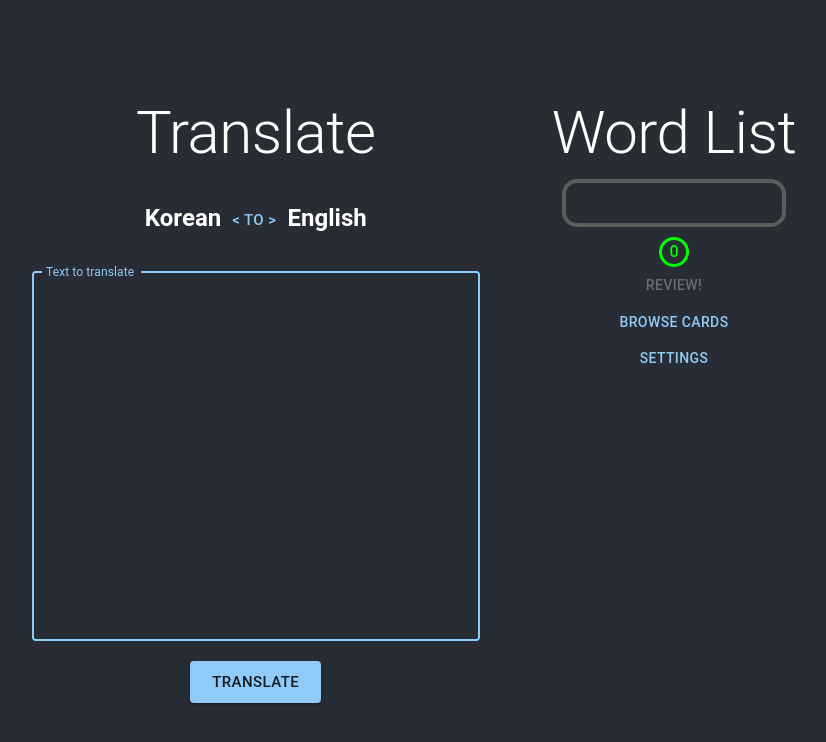
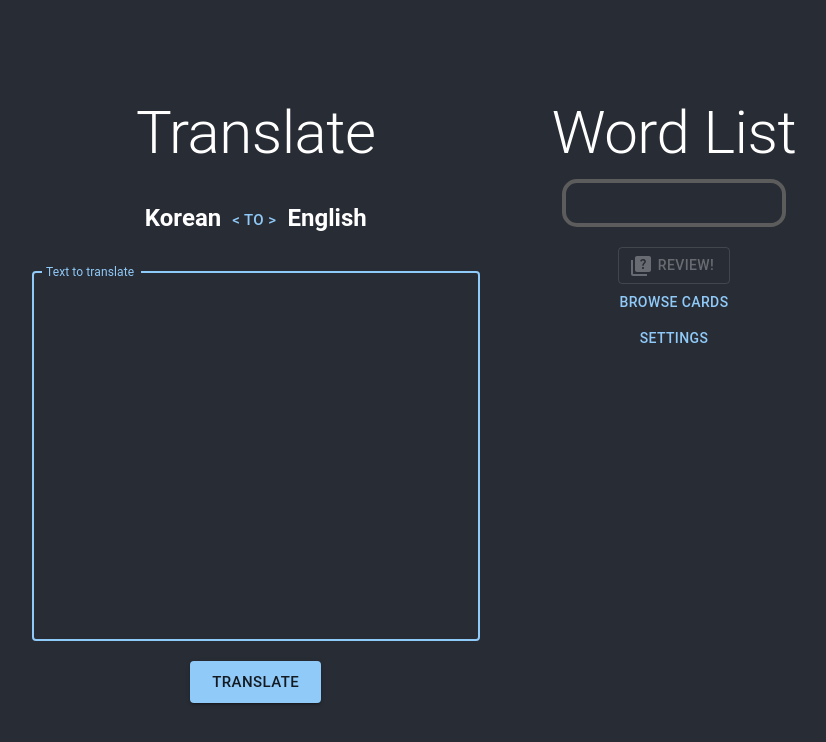
Before and after one commit to ElderlyC/Raven-Cards, a React (Create React App) app: page / in a window 1280 px wide. Shown: the top 742 px of the page, without its empty margins (242-1068 px from the left). Built offline with nearby package versions, Linux system fonts and the light colour scheme.

Commit message:
review button styling

```diff
--- a/package.json
+++ b/package.json
@@ -5,6 +5,7 @@
   "dependencies": {
     "@emotion/react": "^11.11.3",
     "@emotion/styled": "^11.11.0",
+    "@mui/icons-material": "^5.15.7",
     "@mui/material": "^5.15.3",
     "@testing-library/jest-dom": "^5.17.0",
     "@testing-library/react": "^13.4.0",
--- a/src/App.tsx
+++ b/src/App.tsx
@@ -7,7 +7,8 @@ import AddFlashcard from "./Components/AddFlashcard/AddFlashcard";
 import { WordPair } from "./types";
 import { ThemeProvider, createTheme } from "@mui/material/styles";
 import CssBaseline from "@mui/material/CssBaseline";
-import { Button, Typography } from "@mui/material";
+import { Button, Typography, Badge } from "@mui/material";
+import QuizIcon from "@mui/icons-material/Quiz";
 import ReviewCards from "./Components/ReviewCards/ReviewCards";
 import ViewDeck from "./Components/ViewDeck/ViewDeck";
 
@@ -43,6 +44,7 @@ function App() {
 
   const [initialDeck, setInitialDeck] = useState([]);
   const [reviewCards, setReviewCards] = useState([]);
+  const emptyDeck = reviewCards.length === 0;
 
   const handleRemovePair = (source: string) => {
     setWordlist((wordlist) =>
@@ -134,27 +136,22 @@ function App() {
                     display: "flex",
                     flexDirection: "column",
                     alignItems: "center",
+                    marginTop: "20px",
                   }}
                 >
-                  <div>
-                    <Typography // replace with material badge
+                  <Badge badgeContent={reviewCards.length} color="success">
+                    <Button
+                      disabled={emptyDeck}
+                      onClick={() => setView("review")}
+                      variant="outlined"
                       sx={{
-                        border: "lime 3px solid", // grey out when 0
-                        borderRadius: "50%",
-                        width: "30px",
-                        fontWeight: "500",
-                        color: "lime", // grey out when 0
+                        paddingLeft: "10px",
                       }}
                     >
-                      {reviewCards.length}
-                    </Typography>
-                  </div>
-                  <Button
-                    disabled={reviewCards.length === 0}
-                    onClick={() => setView("review")}
-                  >
-                    Review!
-                  </Button>
+                      <QuizIcon sx={{ marginRight: "5px" }} />
+                      Review!
+                    </Button>
+                  </Badge>
 
                   <Button onClick={() => setView("view")}>Browse Cards</Button>
                   <Button onClick={() => setView("")}>Settings</Button>
--- a/src/Components/ViewDeck/ViewDeck.tsx
+++ b/src/Components/ViewDeck/ViewDeck.tsx
@@ -12,6 +12,7 @@ import {
 } from "@mui/material";
 import { Deck, Card } from "../../App";
 // [OP] ImageLink
+// make cards editable
 // format it to be pretty + fit on mobile
 
 type ViewDeckProps = {
```
Also changed, not shown: T2.tsx (+0 -49 lines), 1 other file (tests, documents, lock files or other folders).
